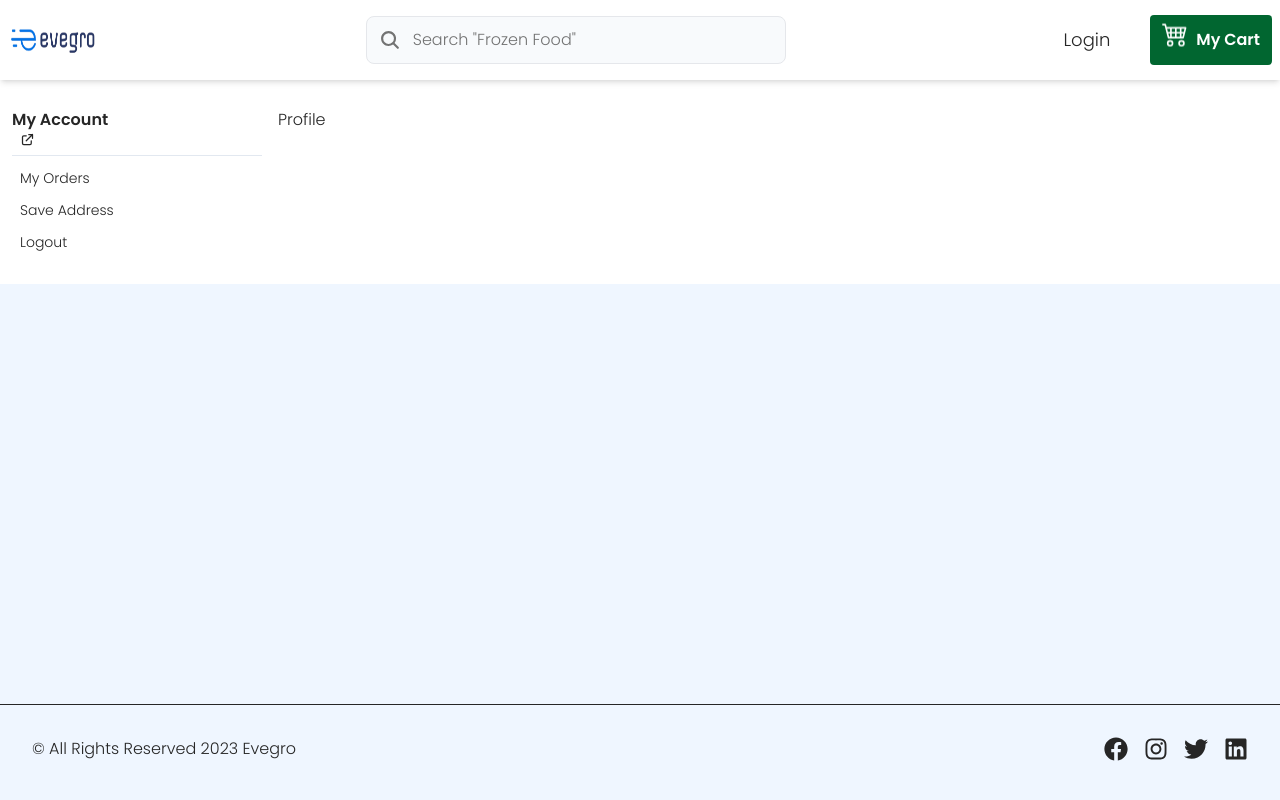
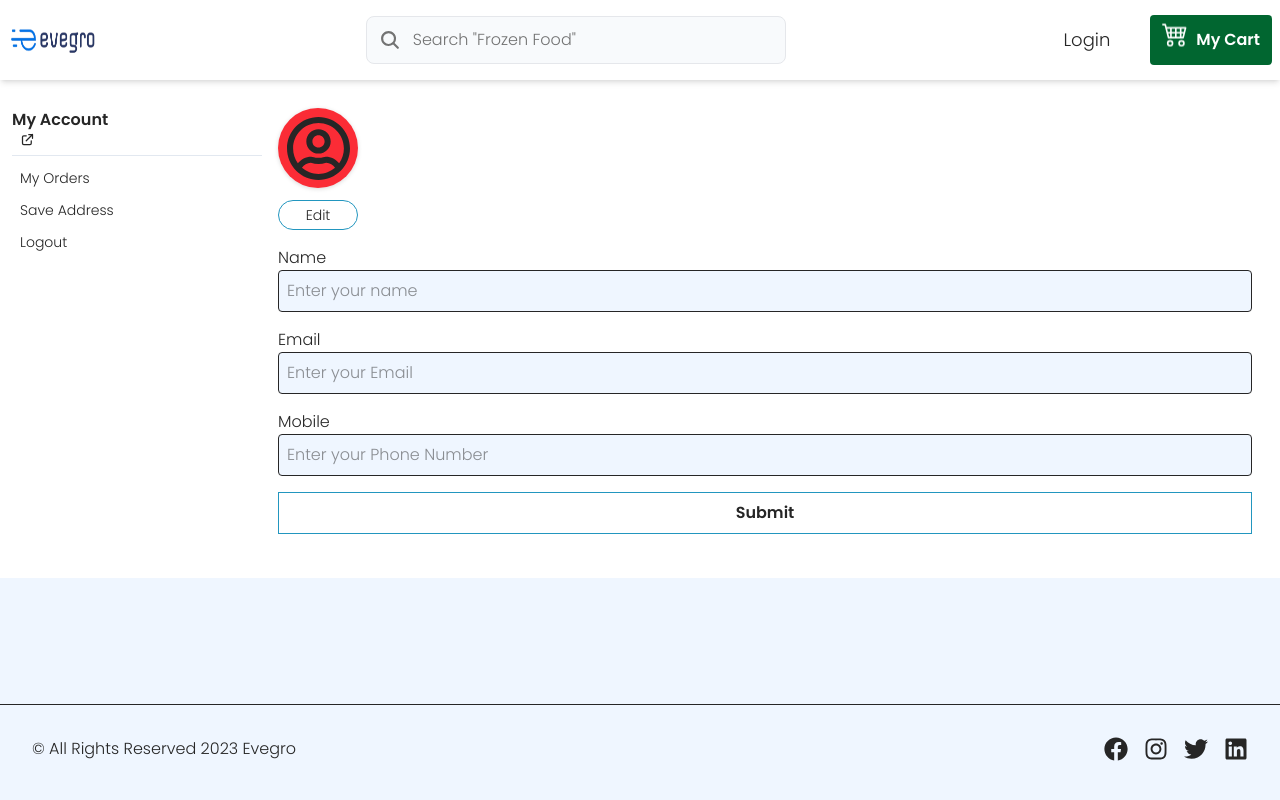
Before and after one commit to Karthik7259/evergo, a React (Vite) app in the folder frontend/: page /dashboard/profile in a window 1280 px wide. Built offline with nearby package versions, Linux system fonts and the light colour scheme; no server answers.

Commit message:
userDashboard

```diff
--- a/frontend/common/SummaryApi.js
+++ b/frontend/common/SummaryApi.js
@@ -37,6 +37,15 @@
         url:'/evergo/user/logout',
         method:'get'
     },
+    uploadAvatar : {
+        url:'/evergo/user/upload-profile',
+        method:'put'
+    },
+    updateUserDetails : {
+        url:'/evergo/user/update-user',
+        method:'put'
+    }
+
 }
 
 export default SummaryApi;
--- a/frontend/src/components/Header.jsx
+++ b/frontend/src/components/Header.jsx
@@ -20,7 +20,7 @@
   const [openUserMenu, setOpenUserMenu] = useState(false);
 
 
-    console.log("user from store", user);
+
 
   const redirectToLoginPage = () => {
     navigate('/login');
@@ -29,6 +29,8 @@
   const handleCloseUserMenu = () => {
     setOpenUserMenu(false);
   }
+
+
 
   const handleMobileuser = () => {
      if(!user._id){
--- a/frontend/src/components/UserMenu.jsx
+++ b/frontend/src/components/UserMenu.jsx
@@ -37,12 +37,23 @@
            AxiosToastError(error)
        }
     }
+
+    const handleClose =()=>{
+         if(close){
+            close();
+         }
+    }
+
+
+
+
+
   return (
     <div>
       <div className='font-semibold'>My Account</div>
       <div className='text-sm flex items-center gap-2'>
        <span className='max-w-52 text-eclipse line-clamp-1'>{user.name || user.mobile}</span>
-        <Link to={"/dashboard/profile"} className='hover:text-yellow-300'>
+        <Link  onClick={handleClose} to={"/dashboard/profile"} className='hover:text-yellow-300'>
         <HiOutlineExternalLink size={15}/>
         </Link>
         </div>
@@ -51,8 +62,8 @@
 
 
       <div className='text-sm grid gap-1'>
-        <Link to={"/dashboard/myorders"} className="px-2  hover:bg-orange-200 py-1" >My Orders</Link>
-        <Link to={"/dashboard/address"}  className="px-2 hover:bg-orange-200 py-1 " >Save Address</Link>
+        <Link onClick={handleClose} to={"/dashboard/myorders"} className="px-2  hover:bg-orange-200 py-1" >My Orders</Link>
+        <Link onClick={handleClose} to={"/dashboard/address"}  className="px-2 hover:bg-orange-200 py-1 " >Save Address</Link>
         <button onClick={handleLogout} className='text-left px-2 hover:bg-red-200 py-1'> Logout </button>
       </div>
     </div>
--- /dev/null
+++ b/frontend/src/components/UserProfileAvatarEdit.jsx
@@ -0,0 +1,116 @@
+import React from 'react'
+import { useState } from 'react'
+import { FaRegUserCircle } from 'react-icons/fa'
+import { useDispatch, useSelector } from 'react-redux'
+import Axios from '../../utils/Axios'
+import SummaryApi from '../../common/SummaryApi'
+import AxiosToastError from '../../utils/AxiosToastError'
+import { updatedAvatar } from '../redux/userSlice'
+import { IoClose } from 'react-icons/io5'
+
+
+
+const UserProfileAvatarEdit = ({close}) => {
+  const user=useSelector(state => state?.user)
+  const dispatch = useDispatch();
+
+  const [loading,setLoading]=useState(false);
+
+
+
+  const  handleUploadAvatarImage = async (e)  =>{
+    const file = e.target.files[0];
+
+    if (!file) {
+        console.log('No file selected');
+        return;
+    }
+
+    // Validate file type
+    if (!file.type.startsWith('image/')) {
+        alert('Please select an image file');
+        return;
+    }
+
+    // Validate file size (5MB max)
+    if (file.size > 5 * 1024 * 1024) {
+        alert('File size should be less than 5MB');
+        return;
+    }
+
+    const formData=new FormData();
+    formData.append('avatar',file);
+
+    console.log('File selected:', file);
+    console.log('FormData created:', formData);
+
+    try{
+        setLoading(true);
+        const response=await Axios({
+        ...SummaryApi.uploadAvatar,
+        data: formData,
+        headers: {
+            'Content-Type': 'multipart/form-data'
+        }
+    })
+    const {data: reponseData} =response;
+      dispatch(updatedAvatar(reponseData.data.avatar));
+    }catch(error){
+        AxiosToastError(error);
+    } finally{
+        setLoading(false);
+    }
+
+  }
+
+
+   const handleSubmit =(e) =>{
+    e.preventDefault();
+   }
+
+
+  return (
+   <section className='fixed top-0 bottom-0 left-0 right-0 p-4 flex items-center justify-center ' style={{ backgroundColor: 'rgba(23, 23, 23, 0.5)' }} >
+   <div className='bg-white max-w-sm w-full rounded p-4 flex flex-col
+    items-center  justify-center  '>
+
+          <button onClick={close}   className='text-neutral-800 w-fit block ml-auto '>
+            <IoClose/>
+          </button>
+
+          <div className='w-20 h-20  bg-red-500 flex items-center justify-center rounded-full overflow-hidden drop-shadow-sm'>
+                  {
+                    user.avatar?
+                    (
+                      <img
+                       alt={user.name}
+                       src={user.avatar}
+                       className='w-full h-full'
+                      />
+                    ) : (
+                       <FaRegUserCircle size={65}/>
+                    )
+                  }
+
+
+                </div>
+
+
+            <form onSubmit={handleSubmit} >
+                 <label htmlFor='uploadProfile'>
+                    <div className='border border-amber-400 cursor-pointer  hover:bg-yellow-300 px-4 py-1 rounded text-sm my-3 '>
+
+                    {
+                        loading  ?  "Loading..." : "Upload"
+                    }
+                        </div>
+                    </label>
+                    <input onChange={handleUploadAvatarImage} type="file" id='uploadProfile' className='hidden' />
+                  </form>
+   </div>
+   </section>
+
+  )
+}
+
+export default UserProfileAvatarEdit
--- a/frontend/src/pages/Profile.jsx
+++ b/frontend/src/pages/Profile.jsx
@@ -1,9 +1,189 @@
-import React from 'react'
+import React, { useEffect } from 'react'
+import {useDispatch, useSelector} from 'react-redux'
+import  {FaRegUserCircle} from 'react-icons/fa'
+import UserProfileAvatarEdit from '../components/UserProfileAvatarEdit'
+import { useState } from 'react'
+import SummaryApi from '../../common/SummaryApi'
+import AxiosToastError from '../../utils/AxiosToastError'
+import Axios from '../../utils/Axios'
+import toast from 'react-hot-toast'
+import { setUserDetails } from '../redux/userSlice'
+import fetchUserDetails from '../../utils/fetchUserDetails'
 
 const Profile = () => {
+  const user=useSelector((state)=>state?.user)
+  const [openProfileAvatarEdit,setProfileAvatarEdit]=useState(false);
+  const [userData,setUserData]=useState({
+    name: user.name,
+    email: user.email ,
+    mobile: user.mobile,
+  });
+
+  const [loading,setLoading]=useState(false);
+  const dispatch=useDispatch();
+
+     useEffect(()=>{
+      setUserData({
+        name: user.name,
+        email: user.email,
+        mobile: user.mobile
+      });
+     },[user])
+
+  console.log(user)
+ const handleOnchange =(e)=>{
+  const {name,value}=e.target;
+
+  setUserData((prevData)=>{
+    return {
+        ...prevData,
+        [name]: value
+    }
+  })
+
+
+ }
+
+
+ const  handleSubmit = async (e) => {
+  e.preventDefault();
+
+
+  try{
+    setLoading(true);
+    const response = await Axios({
+      ...SummaryApi.updateUserDetails,
+      data: userData
+    });
+
+
+    const {data: responseData} = response;
+
+    if(responseData.success){
+      toast.success(responseData.message);
+       const userData = await fetchUserDetails();
+            if (userData?.data) {
+              dispatch(setUserDetails(userData.data));
+            }
+      // Optionally, you can update the user state in Redux or local storage here
+    } else {
+      toast.error(response.data.message);
+    }
+  }catch(error){
+    AxiosToastError(error);
+  }finally{
+    setLoading(false);
+  }
+
+ }
+
+
+
+
+
+
+
+
+
+
   return (
     <div>
-      Profile
+
+
+   {/** profile upload and display image */}
+
+      <div className='w-20 h-20  bg-red-500 flex items-center justify-center rounded-full overflow-hidden drop-shadow-sm'>
+        {
+          user.avatar?
+          (
+            <img
+             alt={user.name}
+             src={user.avatar}
+             className='w-full h-full'
+            />
+          ) : (
+             <FaRegUserCircle size={65}/>
+          )
+        }
+
+
+      </div>
+  <button onClick={()=>setProfileAvatarEdit(true)} className='text-sm min-w-20 border border-[#2296bf] hover:border-[#2296bf]  hover:bg-amber-300 px-3 py-1 rounded-full mt-3 '>Edit</button>
+
+
+
+
+   {
+    openProfileAvatarEdit && (
+      <UserProfileAvatarEdit close={()=>setProfileAvatarEdit(false)} />
+    )
+   }
+
+   {/** name,mobile,email,change password */}
+
+  <form className='my-4 grid gap-4  ' onSubmit={handleSubmit}>
+    <div className='grid '>
+ <label >
+   Name
+ </label>
+ <input
+  type='text'
+ placeholder='Enter your name'
+  className='p-2 bg-blue-50 outline-none border focus-within:border-amber-200 rounded '
+   value={userData.name}
+   name="name"
+   onChange={ handleOnchange}
+   required
+ />
+    </div>
+
+ <div className='grid '>
+ <label htmlFor='email'>
+   Email
+ </label>
+ <input
+  type='email'
+ placeholder='Enter your Email'
+  className='p-2 bg-blue-50 outline-none border focus-within:border-amber-200 rounded '
+   value={userData.email}
+   name="email"
+   onChange={ handleOnchange}
+   required
+ />
+    </div>
+
+    <div className='grid '>
+ <label htmlFor='mobile'>
+   Mobile
+ </label>
+ <input
+  type='number'
+  id='mobile'
+ placeholder='Enter your Phone Number'
+  className='p-2 bg-blue-50 outline-none border focus-within:border-amber-200 rounded '
+   value={userData.mobile}
+   name="mobile"
+   onChange={ handleOnchange}
+   required
+ />
+    </div>
+
+
+<button className='border px-4 py-2 font-semibold hover:bg-amber-300  border-[#2296bf] hover:text-neutral-800'>
+
+
+  {
+    loading ? "Loading..." : "Submit"
+  }
+
+
+
+</button>
+
+
+  </form>
+
+
     </div>
   )
 }
--- a/frontend/src/redux/userSlice.js
+++ b/frontend/src/redux/userSlice.js
@@ -35,6 +35,9 @@
                 state.orderHistory=action.payload?.orderHistory
                 state.role=action.payload?.role
         },
+        updatedAvatar : (state,action) => {
+            state.avatar=action.payload
+        },
         logout : (state,action) => {
             state._id= "";
               state.name=""
@@ -54,6 +57,6 @@
 })
 
 
-export const { setUserDetails,logout } = userSlice.actions
+export const { setUserDetails,logout,updatedAvatar } = userSlice.actions
 
 export default userSlice.reducer;
```
Also changed, not shown: 2 other files (tests, documents, lock files or other folders).
